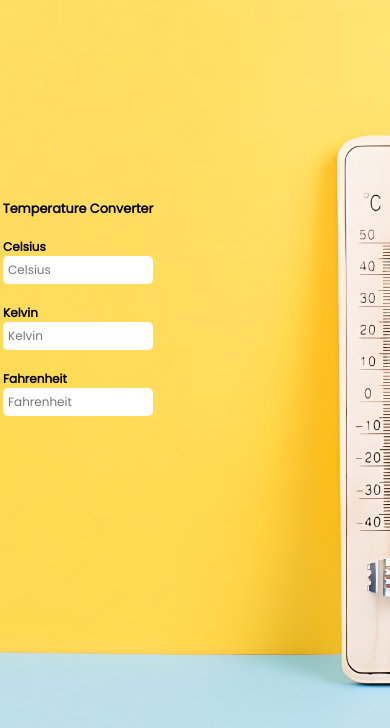
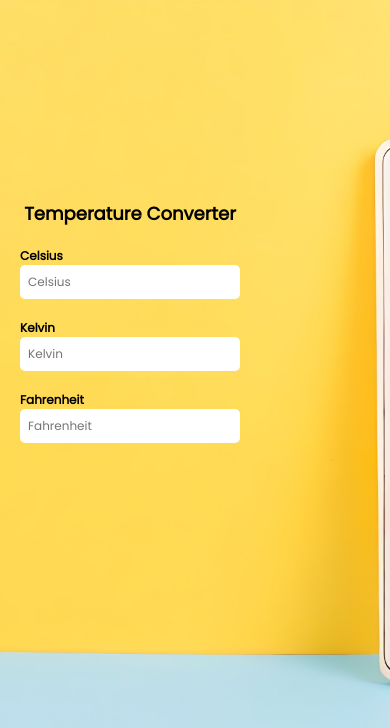
Before and after one commit to joeldasari/tempconverter, a plain HTML site: page index.html in a window 390 px wide. Drawn offline with Linux system fonts and the light colour scheme.

Commit message:
padding change

```diff
--- a/styles.css
+++ b/styles.css
@@ -28,6 +28,7 @@ input {
 }
 
 .center {
+  width: max-content;
   padding-top: 13%;
   padding-right: 40%;
   display: flex;
@@ -40,19 +41,22 @@ p {
 
 @media only screen and (max-width: 600px) {
   .heading {
-    font-size: 0.4rem;
+    font-size: 9px;
   }
   input {
-    padding: 5px;
-    width: 150px;
+    padding: 8px;
+    width: 220px;
     font-size: 12px;
   }
   .center {
-    padding-right: 60%;
+    padding-left: 20px;
     padding-top: 200px;
   }
   p {
     font-size: 12px;
     font-weight: 900;
   }
+  body {
+    background-position: -400px;
+  }
 }
```
